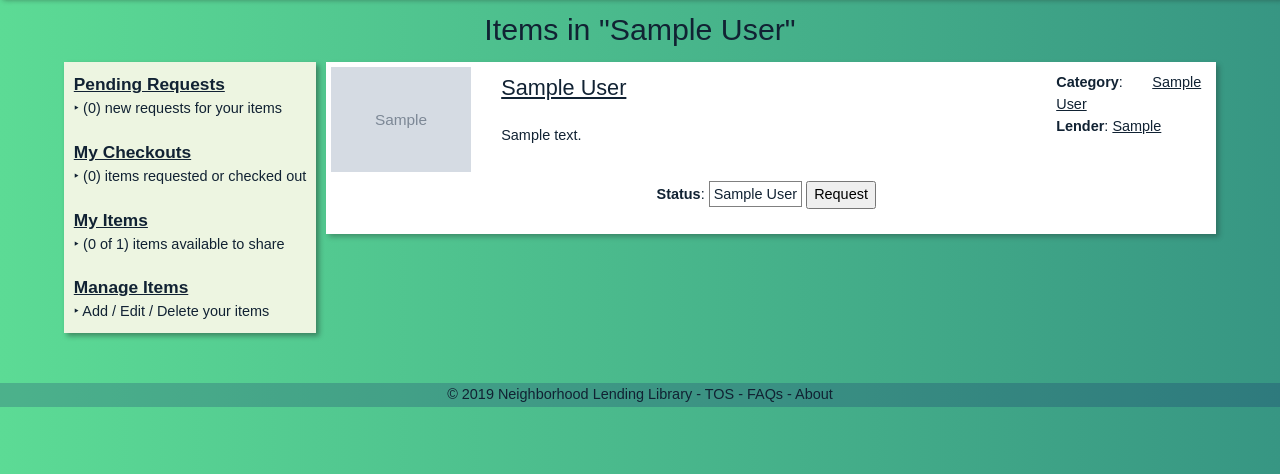
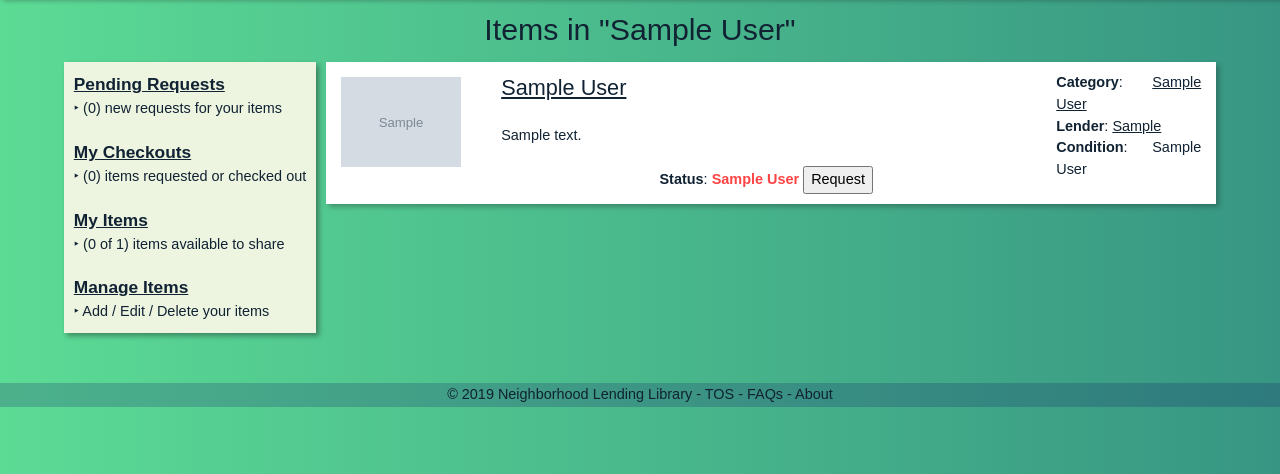
Before and after one commit to lar-mo/neighborbood-lending-library, a Django app: a page that uses bibliotek/lendingLibrary/templates/lendingLibrary/base.html in a window 1280 px wide. Shown: the part 131-605 px from the top of the page. Run offline with Django 3.2, Linux system fonts and the light colour scheme; a user stored in the database is signed in; tables that the repository leaves empty hold one stand-in row (values such as "Sample post"); grey boxes marked "Sample" are stand-in pictures; some libraries are stand-ins or nearby versions; some web fonts are replaced.

Commit message:
savepoint: aug 17 @ 13:43

```diff
--- a/bibliotek/lendingLibrary/templates/lendingLibrary/base.html
+++ b/bibliotek/lendingLibrary/templates/lendingLibrary/base.html
@@ -56,7 +56,7 @@
       #q {
         width: 600px;
         height: 40px;
-        margin-left: 425px;
+        margin-left: 420px;
         /* background-color: #C2B9B0; */
         border: none;
       }
@@ -361,13 +361,17 @@
       }
       .item_detail_image {
         width: 150px;
-        padding: 5px;
+        padding: 15px;
       }
       .block_heading {
         font-size: 2.1em;
         text-align: center;
         padding: 10px;
         width: 100%;
+      }
+      .status_block {
+        padding: 10px;
+        text-align: center;
       }
     </style>
   </head>
--- a/bibliotek/lendingLibrary/templates/lendingLibrary/category.html
+++ b/bibliotek/lendingLibrary/templates/lendingLibrary/category.html
@@ -9,7 +9,7 @@
 {% endblock %}
 
 {% block content %}
-  <div class="item_list">
+  <div id="item_list">
     {% if items %}
         {% for item in items %}
         <div class="single_row">
@@ -21,13 +21,27 @@
               <a href="{% url 'lendingLibrary:item_details' item.id item.slug %}">{{item.name}}</a>
             </span>
             {% if item.description != '' %}
-            <span class="item_description" style="width: 580px">{{item.description}}</span>
+            <span class="item_description fade" style="width: 580px">{{item.description}}</span>
             {% else %}
-            <span class="item_description" style="width: 580px"><i>no description</i></span>
+            <span class="item_description fade" style="width: 580px"><i>no description</i></span>
             {% endif %}
             {% if request.user.username %}
-              <div align="center" style="padding: 25px">
-                <span><b>Status</b>: <span style="border: 1px solid gray; padding: 4px; background-color: #FFF">{{item.item_status}}</span></span>
+              <div class="status_block">
+                <span><b>Status</b>:
+                    {% if item.item_status.name == "Available" %}
+                      <span style="font-weight: bold; color: #379683">
+                        {{item.item_status}}
+                      </span>
+                    {% elif item.item_status.name == "Requested" %}
+                      <span style="font-weight: bold; color: #05386B">
+                        {{item.item_status}}
+                      </span>
+                    {% else %}
+                      <span style="font-weight: bold; color: #FC4445">
+                        {{item.item_status}}
+                      </span>
+                    {% endif %}
+                </span>
                 {% if item.item_status.name != 'Unavailable' and item.item_status.name != 'Requested' and item.item_status.name != 'Checked Out' %}
                 <form action="{% url 'lendingLibrary:request_item' %}" method="post">
                   {% csrf_token %}
@@ -50,8 +64,8 @@
               <div><b>Lender</b>: <a href="{% url 'lendingLibrary:my_items' %}">{{item.owner.username|title}}</a></div>
             {% else %}
               <div><b>Lender</b>: <a href="/user/{{item.owner.id}}/">{{item.owner.username|title}}</a></div>
-              <div><b>Condition</b>: {{item.condition.name}}</div>
             {% endif %}
+            <div><b>Condition</b>: {{item.condition}}</div>
           </div>
         </div> <!-- end of 'single_row' -->
         {% endfor %}
--- a/bibliotek/lendingLibrary/templates/lendingLibrary/index.html
+++ b/bibliotek/lendingLibrary/templates/lendingLibrary/index.html
@@ -77,7 +77,7 @@
             <span class="item_description fade" style="width: 580px"><i>no description</i></span>
             {% endif %}
             {% if request.user.username %}
-              <div align="center" style="padding: 10px">
+              <div class="status_block">
                 <span><b>Status</b>:
                     {% if item.item_status.name == "Available" %}
                       <span style="font-weight: bold; color: #379683">
--- a/bibliotek/lendingLibrary/templates/lendingLibrary/user_items.html
+++ b/bibliotek/lendingLibrary/templates/lendingLibrary/user_items.html
@@ -27,7 +27,7 @@
             <span class="item_description" style="width: 580px"><i>no description</i></span>
             {% endif %}
             {% if request.user.username %}
-              <div align="center" style="padding: 25px">
+              <div class="status_block">
                 <span><b>Status</b>: <span style="border: 1px solid gray; padding: 4px; background-color: #FFF">{{item.item_status}}</span></span>
                 {% if item.item_status.name != 'Unavailable' and item.item_status.name != 'Requested' and item.item_status.name != 'Checked Out' %}
                 <form action="{% url 'lendingLibrary:request_item' %}" method="post">
```
Also changed, not shown: bibliotek/lendingLibrary/templates/lendingLibrary/search_results.html (+35 -5 lines).
